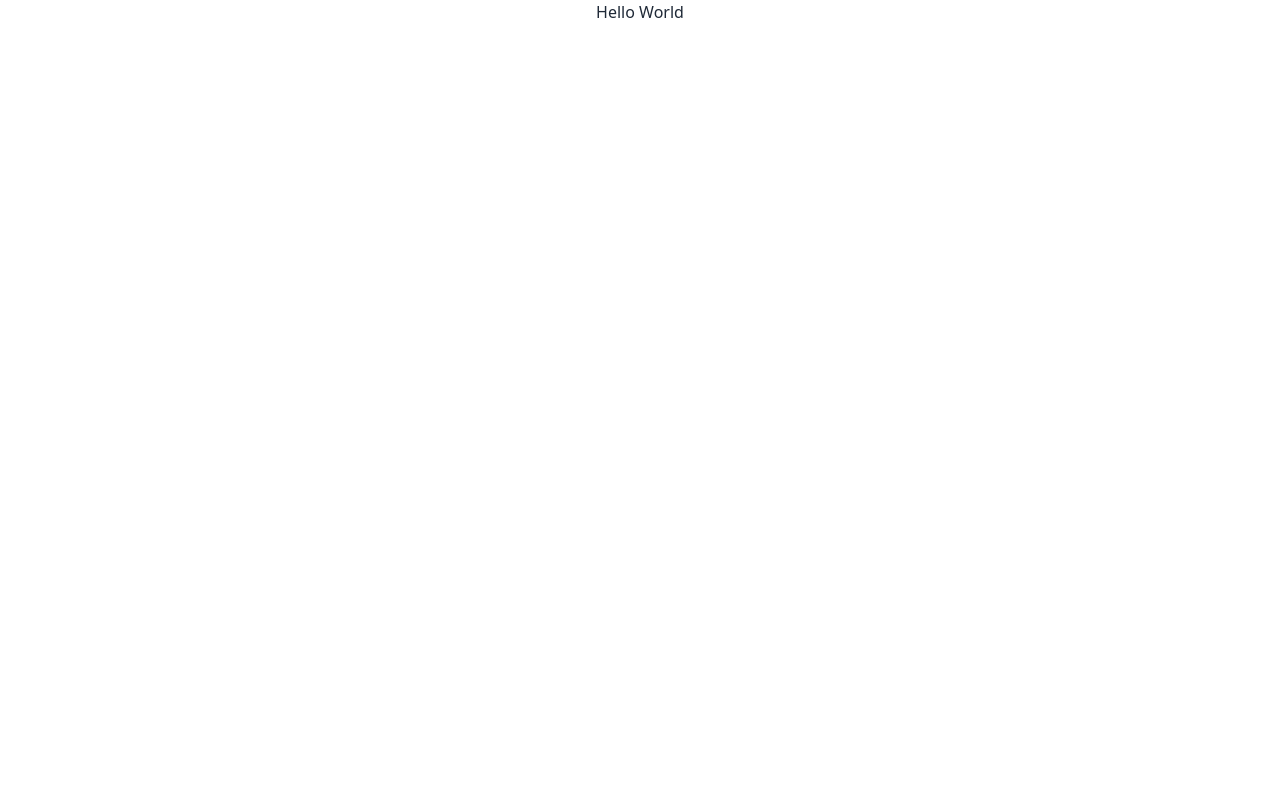
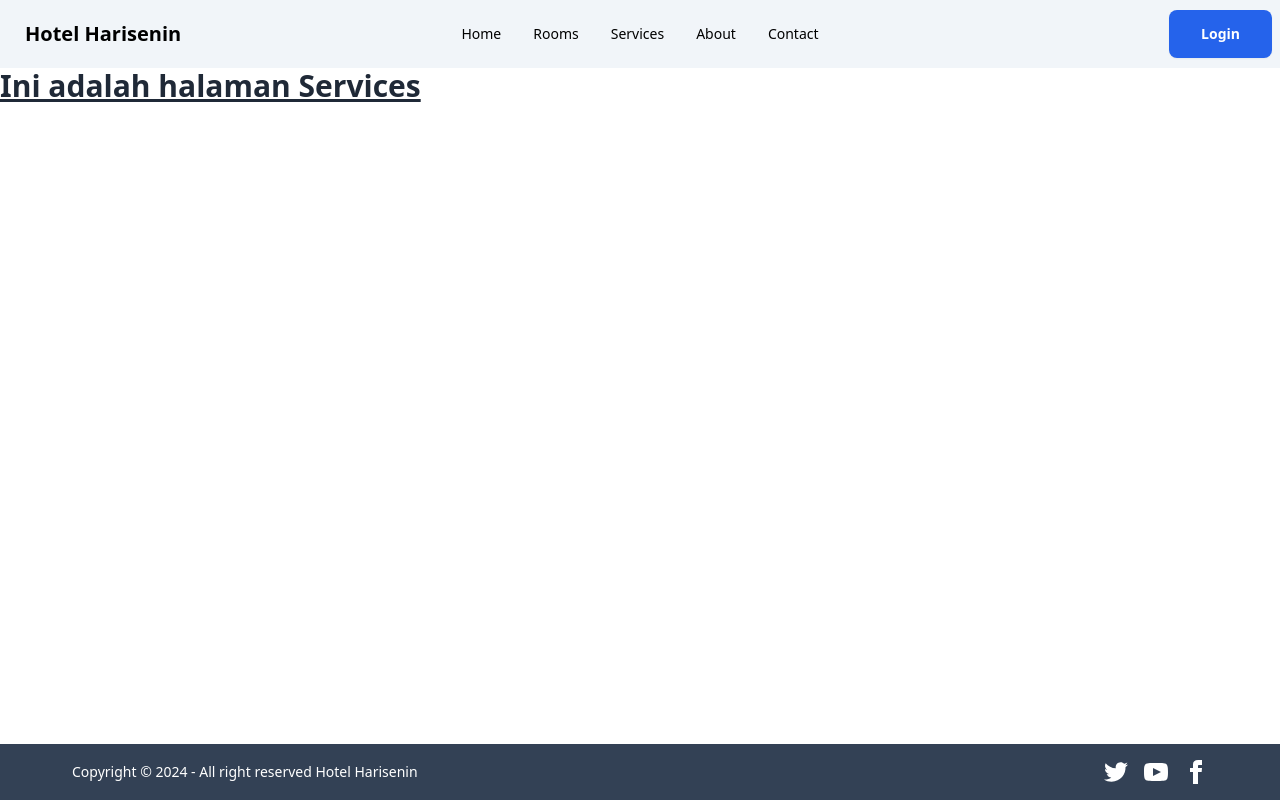
Before and after one commit to Chotifz/hotel-harisenin-r, a React (Vite) app: page /services in a window 1280 px wide. Built offline with nearby package versions, Linux system fonts and the light colour scheme.

Commit message:
add: routing, layouting and footer/navbar component

```diff
--- a/index.html
+++ b/index.html
@@ -1,5 +1,5 @@
 <!DOCTYPE html>
-<html lang="en">
+<html data-theme="light" lang="en">
   <head>
     <meta charset="UTF-8" />
     <link rel="icon" type="image/svg+xml" href="" />
--- a/package.json
+++ b/package.json
@@ -11,7 +11,8 @@
   },
   "dependencies": {
     "react": "^18.2.0",
-    "react-dom": "^18.2.0"
+    "react-dom": "^18.2.0",
+    "react-router-dom": "^6.23.0"
   },
   "devDependencies": {
     "@types/react": "^18.2.56",
--- a/src/App.jsx
+++ b/src/App.jsx
@@ -1,9 +1,10 @@
+import { RouterProvider } from "react-router-dom";
+import { router } from "./routers";
+
 function App() {
   return (
     <>
-      <div>
-        <h1 className="text-center">Hello World</h1>
-      </div>
+      <RouterProvider router={router} />
     </>
   );
 }
--- /dev/null
+++ b/src/component/Footer.jsx
@@ -0,0 +1,44 @@
+export default function Footer() {
+  return (
+    <footer className="footer fixed bottom-0 items-center p-4 bg-slate-700 text-white">
+      <aside className="items-center grid-flow-col ml-14">
+        <p>Copyright © 2024 - All right reserved Hotel Harisenin</p>
+      </aside>
+      <nav className="grid-flow-col gap-4 md:place-self-center md:justify-self-end mr-14">
+        <a>
+          <svg
+            xmlns="http://www.w3.org/2000/svg"
+            width="24"
+            height="24"
+            viewBox="0 0 24 24"
+            className="fill-current"
+          >
+            <path d="M24 4.557c-.883.392-1.832.656-2.828.775 1.017-.609 1.798-1.574 2.165-2.724-.951.564-2.005.974-3.127 1.195-.897-.957-2.178-1.555-3.594-1.555-3.179 0-5.515 2.966-4.797 6.045-4.091-.205-7.719-2.165-10.148-5.144-1.29 2.213-.669 5.108 1.523 6.574-.806-.026-1.566-.247-2.229-.616-.054 2.281 1.581 4.415 3.949 4.89-.693.188-1.452.232-2.224.084.626 1.956 2.444 3.379 4.6 3.419-2.07 1.623-4.678 2.348-7.29 2.04 2.179 1.397 4.768 2.212 7.548 2.212 9.142 0 14.307-7.721 13.995-14.646.962-.695 1.797-1.562 2.457-2.549z"></path>
+          </svg>
+        </a>
+        <a>
+          <svg
+            xmlns="http://www.w3.org/2000/svg"
+            width="24"
+            height="24"
+            viewBox="0 0 24 24"
+            className="fill-current"
+          >
+            <path d="M19.615 3.184c-3.604-.246-11.631-.245-15.23 0-3.897.266-4.356 2.62-4.385 8.816.029 6.185.484 8.549 4.385 8.816 3.6.245 11.626.246 15.23 0 3.897-.266 4.356-2.62 4.385-8.816-.029-6.185-.484-8.549-4.385-8.816zm-10.615 12.816v-8l8 3.993-8 4.007z"></path>
+          </svg>
+        </a>
+        <a>
+          <svg
+            xmlns="http://www.w3.org/2000/svg"
+            width="24"
+            height="24"
+            viewBox="0 0 24 24"
+            className="fill-current"
+          >
+            <path d="M9 8h-3v4h3v12h5v-12h3.642l.358-4h-4v-1.667c0-.955.192-1.333 1.115-1.333h2.885v-5h-3.808c-3.596 0-5.192 1.583-5.192 4.615v3.385z"></path>
+          </svg>
+        </a>
+      </nav>
+    </footer>
+  );
+}
--- /dev/null
+++ b/src/component/Navbar.jsx
@@ -0,0 +1,86 @@
+import { Link } from "react-router-dom";
+
+export default function Navbar() {
+  return (
+    <div>
+      <div className="navbar bg-slate-100 text-black">
+        <div className="navbar-start">
+          <div className="dropdown">
+            <div tabIndex={0} role="button" className="btn btn-ghost lg:hidden">
+              <svg
+                xmlns="http://www.w3.org/2000/svg"
+                className="h-5 w-5"
+                fill="none"
+                viewBox="0 0 24 24"
+                stroke="currentColor"
+              >
+                <path
+                  strokeLinecap="round"
+                  strokeLinejoin="round"
+                  strokeWidth="2"
+                  d="M4 6h16M4 12h8m-8 6h16"
+                />
+              </svg>
+            </div>
+            <ul
+              tabIndex="0"
+              className="menu menu-sm dropdown-content mt-3 z-[1] p-2 shadow bg-slate-100 rounded-box w-52"
+            >
+              <li>
+                <Link to="/">Home</Link>
+              </li>
+              <li>
+                <Link to="/rooms">Rooms</Link>
+              </li>
+              <li>
+                <Link to="/services">Services</Link>
+              </li>
+              <li>
+                <Link to="/about">About</Link>
+              </li>
+              <li>
+                <a href="#">Contact</a>
+              </li>
+            </ul>
+          </div>
+          <a className="btn btn-ghost text-xl">Hotel Harisenin</a>
+        </div>
+        <div className="navbar-center hidden lg:flex">
+          <ul className="menu menu-horizontal px-1">
+            <li>
+              <Link to="/">Home</Link>
+            </li>
+            <li>
+              <a href="#">Rooms</a>
+            </li>
+            <li className="dropdown dropdown-hover">
+              <Link to="/services">Services</Link>
+              <ul className="dropdown-content z-[1] mt-4 p-2 pt-0 bg-slate-100 border shadow pr-16">
+                <li>
+                  <a href="#">Restaurant</a>
+                </li>
+                <li>
+                  <a href="#">Service included</a>
+                </li>
+                <li>
+                  <a href="#">Service on request</a>
+                </li>
+              </ul>
+            </li>
+            <li>
+              <Link to="/about">About</Link>
+            </li>
+            <li>
+              <a href="#">Contact</a>
+            </li>
+          </ul>
+        </div>
+        <div className="navbar-end">
+          <a className="btn px-8 bg-blue-600 text-white hover:bg-orange-200 border-none">
+            Login
+          </a>
+        </div>
+      </div>
+    </div>
+  );
+}
--- /dev/null
+++ b/src/layouts/RootLayout.jsx
@@ -0,0 +1,13 @@
+import { Link, Outlet } from "react-router-dom";
+import Navbar from "../component/Navbar";
+import Footer from "../component/Footer";
+
+export default function RootLayout() {
+  return (
+    <>
+      <Navbar />
+      <Outlet />
+      <Footer />
+    </>
+  );
+}
--- /dev/null
+++ b/src/pages/About.jsx
@@ -0,0 +1,7 @@
+export default function About() {
+  return (
+    <>
+      <h1 className="text-3xl font-bold underline">Ini adalah halaman About</h1>
+    </>
+  );
+}
--- /dev/null
+++ b/src/pages/Home.jsx
@@ -0,0 +1,7 @@
+export default function Home() {
+  return (
+    <>
+      <h1 className="text-3xl font-bold underline">Ini adalah halaman Home</h1>
+    </>
+  );
+}
--- /dev/null
+++ b/src/pages/Services.jsx
@@ -0,0 +1,9 @@
+export default function Services() {
+  return (
+    <>
+      <h1 className="text-3xl font-bold underline">
+        Ini adalah halaman Services
+      </h1>
+    </>
+  );
+}
--- /dev/null
+++ b/src/routers/index.jsx
@@ -0,0 +1,26 @@
+import { createBrowserRouter } from "react-router-dom";
+import RootLayout from "../layouts/RootLayout";
+import Home from "../pages/Home";
+import Services from "../pages/Services";
+import About from "../pages/About";
+
+export const router = createBrowserRouter([
+  {
+    path: "/",
+    element: <RootLayout />,
+    children: [
+      {
+        path: "/",
+        element: <Home />,
+      },
+      {
+        path: "/services",
+        element: <Services />,
+      },
+      {
+        path: "/about",
+        element: <About />,
+      },
+    ],
+  },
+]);
--- a/tailwind.config.js
+++ b/tailwind.config.js
@@ -1,8 +1,12 @@
+import daisyui from "daisyui";
 /** @type {import('tailwindcss').Config} */
 export default {
   content: ["./index.html", "./src/**/*.{js,ts,jsx,tsx}"],
   theme: {
     extend: {},
   },
-  plugins: [require("daisyui")],
+  plugins: [daisyui],
+  daisyui: {
+    themes: ["light", "dark"],
+  },
 };
```
Also changed, not shown: 1 other file (tests, documents, lock files or other folders).
